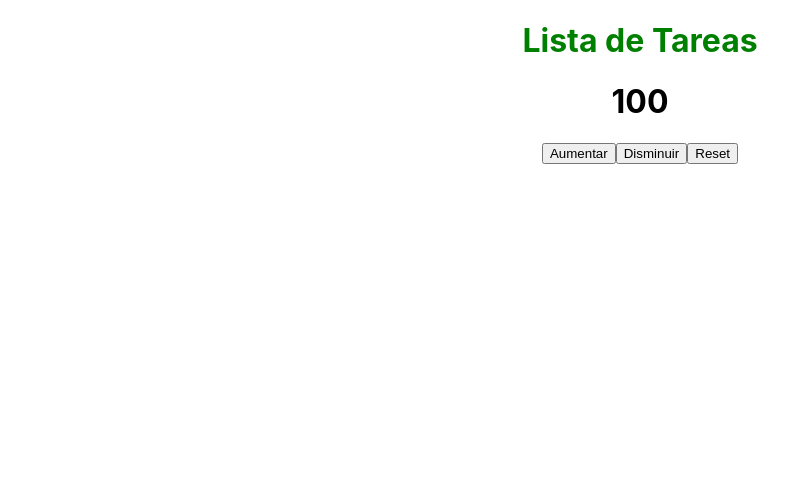
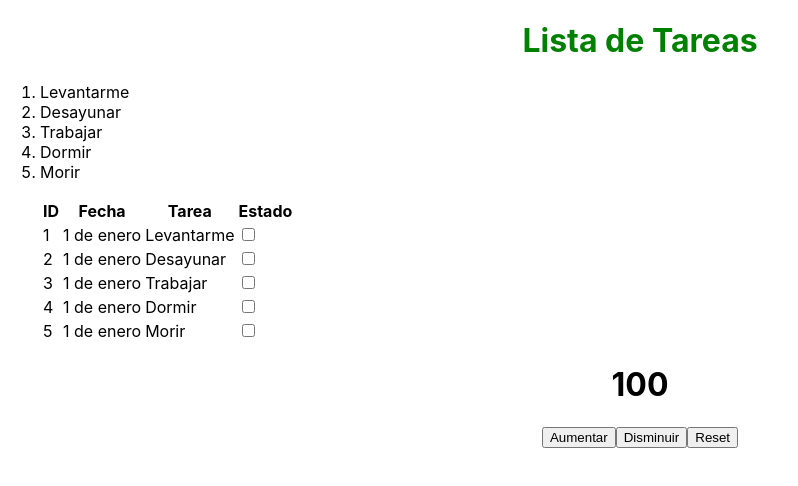
Before and after one commit to tfdaneri/task-list, a React (Create React App) app: page / in a window 1280 px wide. Shown: the top 486 px of the page, without its empty margins (0-798 px from the left). Built offline with nearby package versions, Linux system fonts and the light colour scheme.

Commit message:
Contador 2

```diff
--- a/src/App.js
+++ b/src/App.js
@@ -18,6 +18,8 @@ function App() {
         <Header title="Lista de Tareas" color="Green" />
       </header>
       <body>
+        <ListaTareas />
+        <Lista tareas={tareas} />
         <>
         <Contador />
         </>
```
